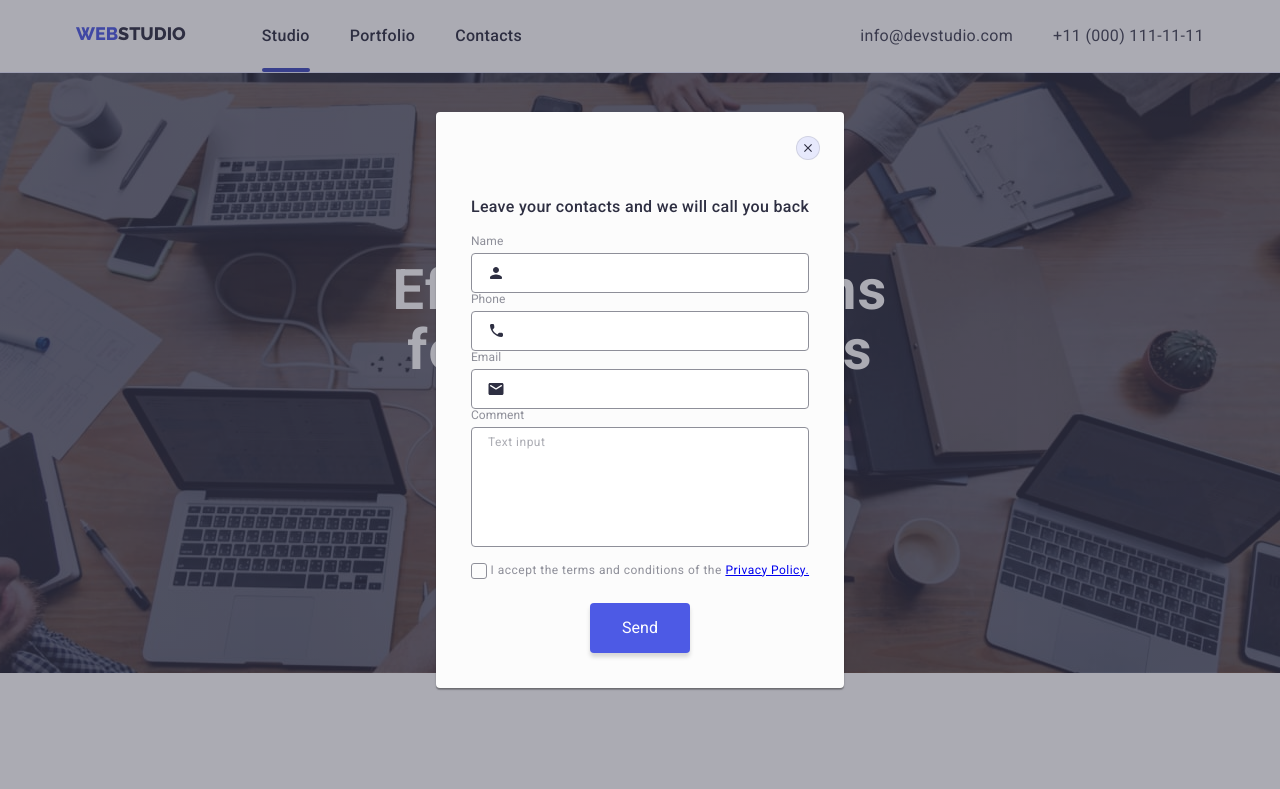
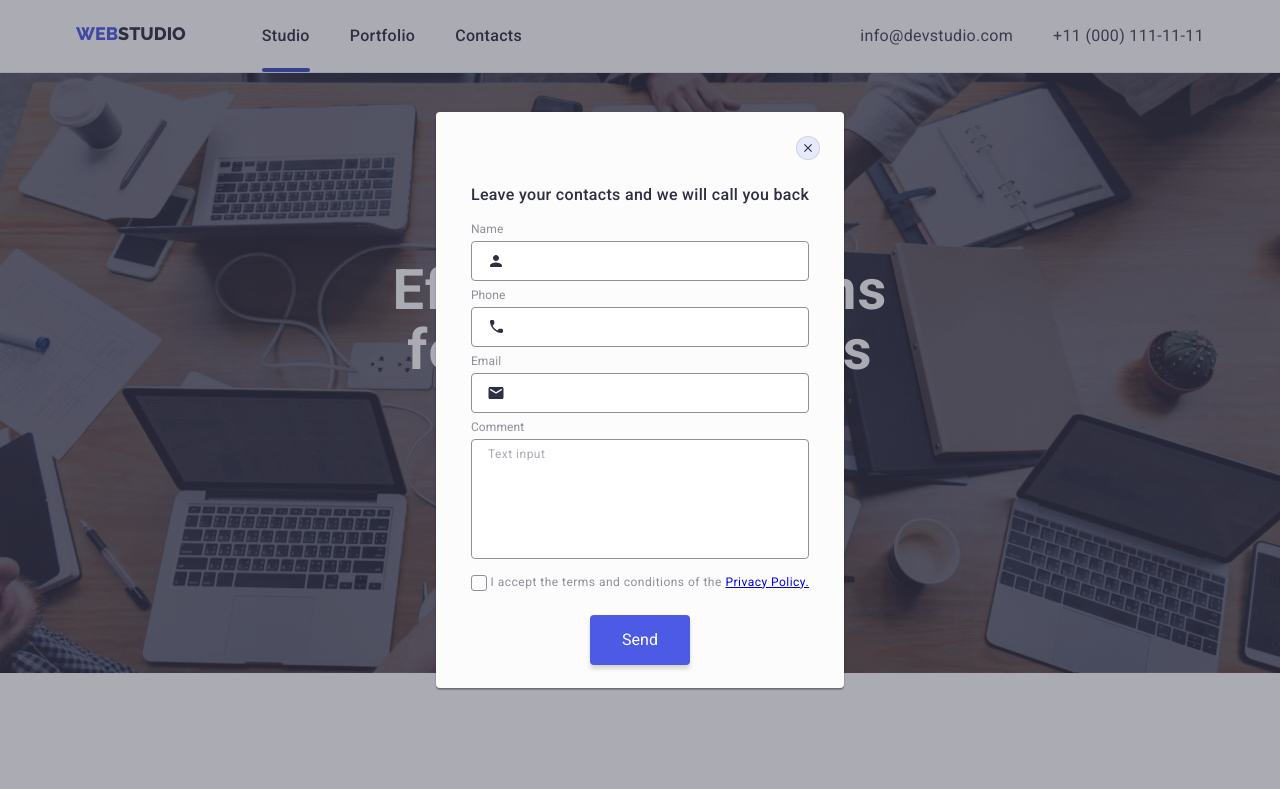
Before and after one commit to VladyslavRomanenko/goit-markup-hw-06, a plain HTML site: page index.html in a window 1280 px wide. Both pictures are taken after a click on the button "Order Service". Shown: the top 789 px of the page. Drawn offline with nearby package versions, Linux system fonts and the light colour scheme.

Commit message:
Update styles.css

```diff
--- a/css/styles.css
+++ b/css/styles.css
@@ -768,11 +768,10 @@ address {
 .modal-form-group {
   display: flex;
   flex-direction: column;
-
   position: relative;
 }
 
-.modal-form-group::not(:last-child) {
+.modal-form-group:not(:last-child) {
   margin-bottom: 8px;
 }
 
```
